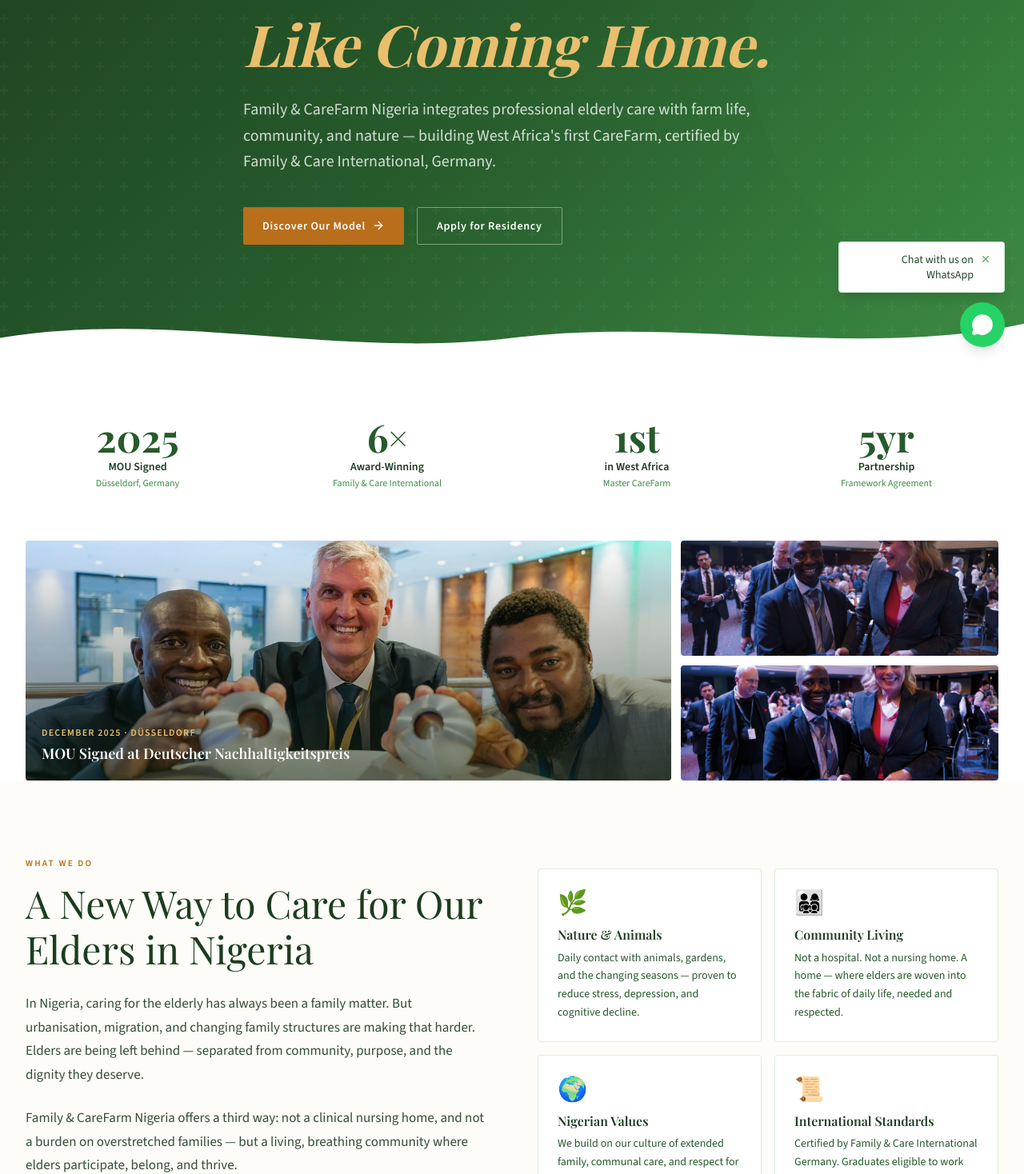
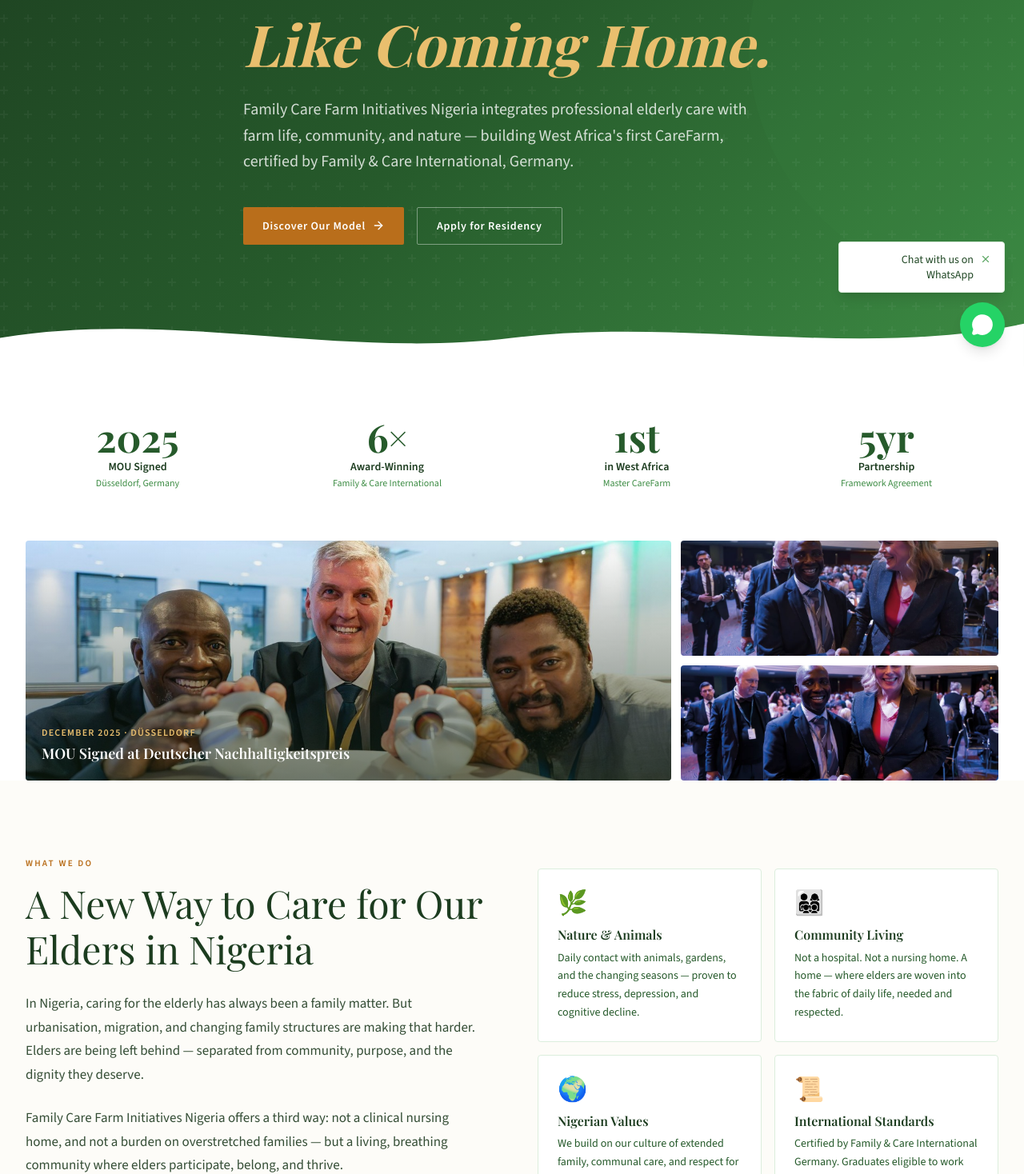
Before and after one commit to akeenalee/family-care-farms-ng, a Next.js app: page / in a window 1280 px wide. Shown: the part 342-1810 px from the top of the page at 80% size. Built offline with nearby package versions, Linux system fonts and the light colour scheme; a web font is replaced by a local one.

Commit message:
brand: revert to Family Care Farm Initiatives Nigeria

```diff
--- a/src/app/apply/staff/page.tsx
+++ b/src/app/apply/staff/page.tsx
@@ -126,7 +126,7 @@
                 </div>
               </div>
               <div className="mt-5">
-                <label className="input-label">Why do you want to join Family & CareFarm Nigeria? *</label>
+                <label className="input-label">Why do you want to join Family Care Farm Initiatives Nigeria? *</label>
                 <textarea {...register("motivation")} rows={5} className="input-field resize-none" placeholder="Tell us what draws you to this work and what you'd bring to the team..." />
                 {errors.motivation && <p className="text-red-500 text-xs mt-1">{errors.motivation.message}</p>}
               </div>
--- a/src/app/layout.tsx
+++ b/src/app/layout.tsx
@@ -6,8 +6,8 @@
 
 export const metadata: Metadata = {
   title: {
-    default: "Family & CareFarm Nigeria",
-    template: "%s | Family & CareFarm Nigeria",
+    default: "Family Care Farm Initiatives Nigeria",
+    template: "%s | Family Care Farm Initiatives Nigeria",
   },
   description:
     "West Africa's first Family & Care Farm — integrating professional elderly care with sustainable agriculture, community living, and intergenerational connection. Master CareFarm for West Africa.",
@@ -23,7 +23,7 @@
   openGraph: {
     type: "website",
     locale: "en_NG",
-    siteName: "Family & CareFarm Nigeria",
+    siteName: "Family Care Farm Initiatives Nigeria",
   },
 };
 
--- a/src/app/page.tsx
+++ b/src/app/page.tsx
@@ -41,7 +41,7 @@
               Care That Feels<span className="block italic text-earth-300">Like Coming Home.</span>
             </h1>
             <p className="text-white/80 text-lg md:text-xl leading-relaxed mb-10 max-w-2xl">
-              Family & CareFarm Nigeria integrates professional elderly care with farm life, community, and nature — building West Africa&apos;s first CareFarm, certified by Family &amp; Care International, Germany.
+              Family Care Farm Initiatives Nigeria integrates professional elderly care with farm life, community, and nature — building West Africa&apos;s first CareFarm, certified by Family &amp; Care International, Germany.
             </p>
             <div className="flex flex-wrap gap-4">
               <Link href="/model/how-it-works" className="btn-earth">Discover Our Model <ArrowRight className="w-4 h-4" /></Link>
@@ -103,7 +103,7 @@
               <p className="section-label">What We Do</p>
               <h2 className="section-title mb-6">A New Way to Care for Our Elders in Nigeria</h2>
               <p className="section-body mb-6">In Nigeria, caring for the elderly has always been a family matter. But urbanisation, migration, and changing family structures are making that harder. Elders are being left behind — separated from community, purpose, and the dignity they deserve.</p>
-              <p className="section-body mb-8">Family & CareFarm Nigeria offers a third way: not a clinical nursing home, and not a burden on overstretched families — but a living, breathing community where elders participate, belong, and thrive.</p>
+              <p className="section-body mb-8">Family Care Farm Initiatives Nigeria offers a third way: not a clinical nursing home, and not a burden on overstretched families — but a living, breathing community where elders participate, belong, and thrive.</p>
               <Link href="/model/how-it-works" className="btn-primary">How It Works <ArrowRight className="w-4 h-4" /></Link>
             </div>
             <div className="grid grid-cols-2 gap-4">
--- a/src/components/layout/Footer.tsx
+++ b/src/components/layout/Footer.tsx
@@ -14,7 +14,7 @@
               <div className="w-10 h-10 shrink-0">
                 <Image
                   src="/images/logo-fc-official.png"
-                  alt="Family & CareFarm Nigeria"
+                  alt="Family Care Farm Initiatives Nigeria"
                   width={40}
                   height={40}
                 />
@@ -132,7 +132,7 @@
       <div className="border-t border-forest-800">
         <div className="container-wide py-5 flex flex-col md:flex-row items-center justify-between gap-4 text-xs text-forest-500">
           <p>
-            © {new Date().getFullYear()} Family & CareFarm Nigeria · West Africa.
+            © {new Date().getFullYear()} Family Care Farm Initiatives Nigeria · West Africa.
             All rights reserved.
           </p>
           <div className="flex items-center gap-6">
```
